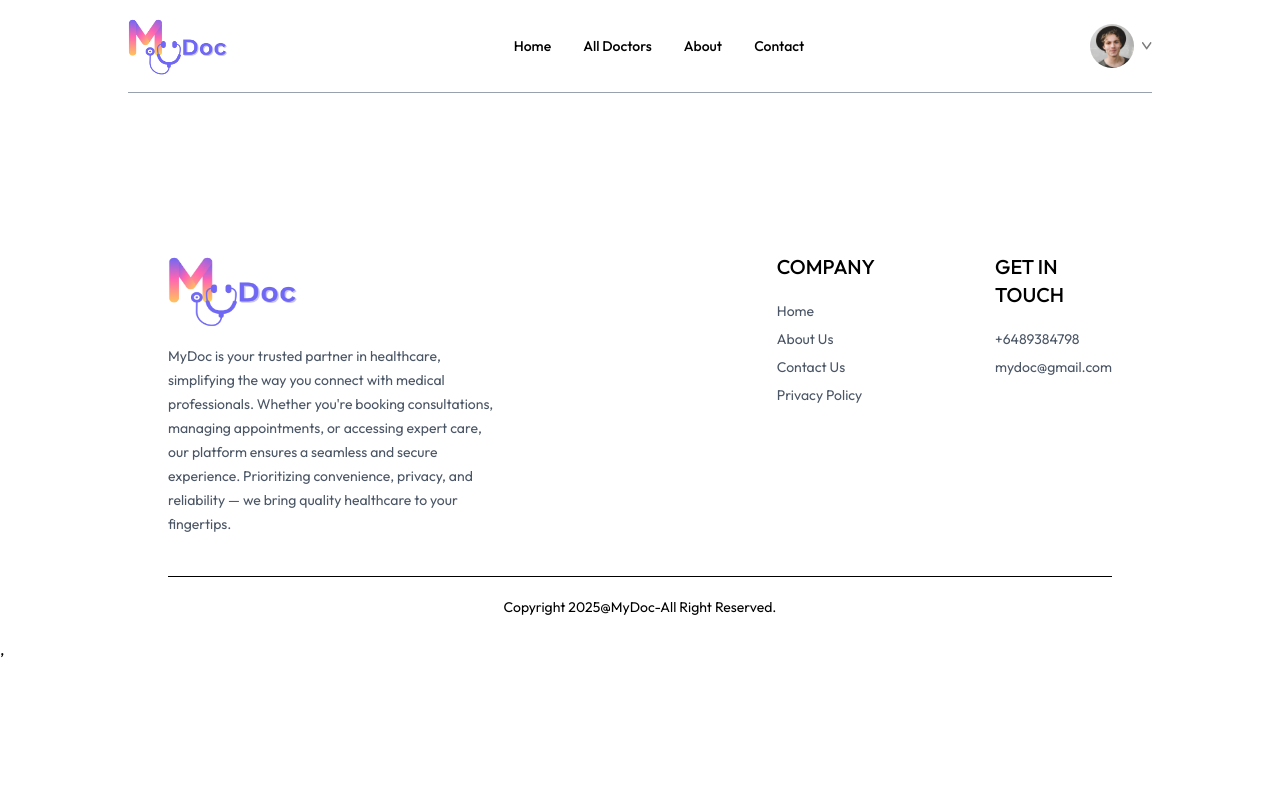
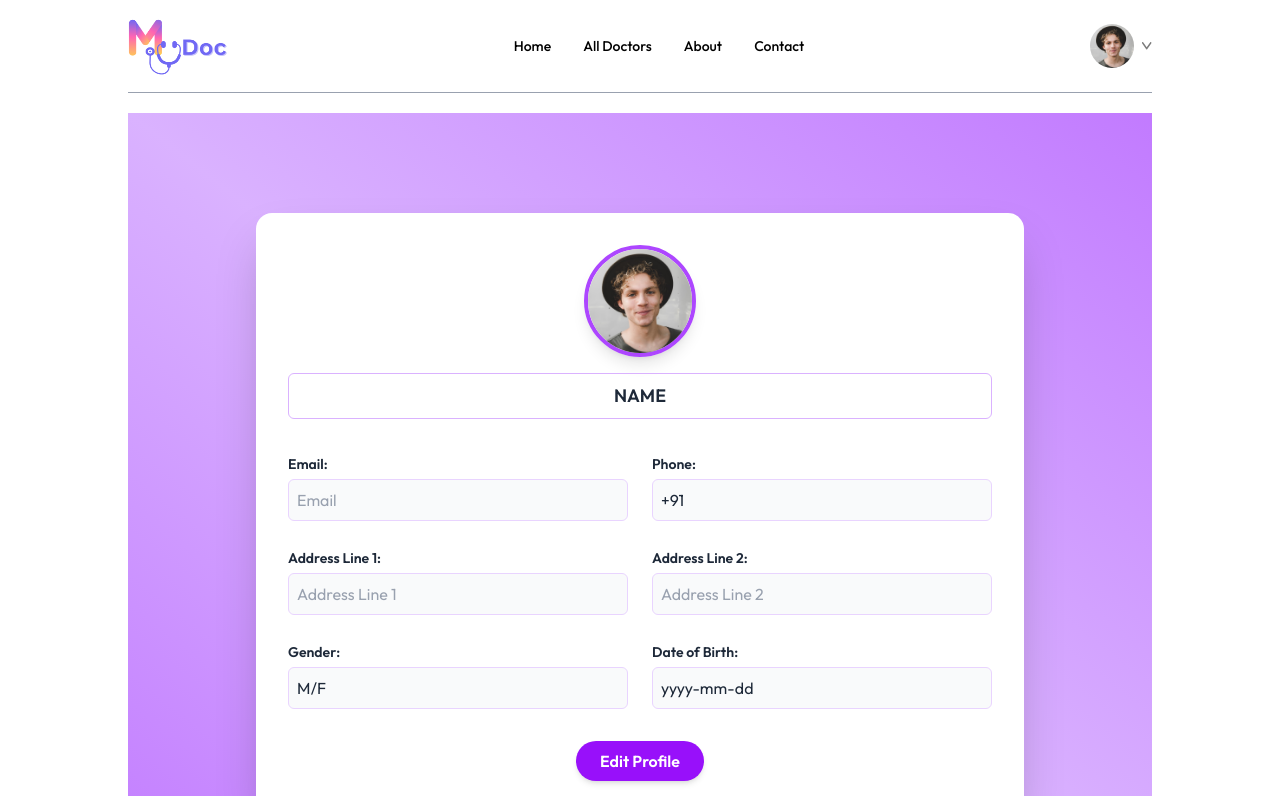
Before and after one commit to tiasamahanty03/MyDoc_Group_C, a React (Vite) app in the folder MyDoc-Frontend/: page /my-profile in a window 1280 px wide. Shown: the top 796 px of the page. Built offline with nearby package versions, Linux system fonts and the light colour scheme.

Commit message:
my profile done

```diff
--- a/MyDoc-Frontend/src/pages/MyProfile.jsx
+++ b/MyDoc-Frontend/src/pages/MyProfile.jsx
@@ -1,9 +1,128 @@
+import React, { useState } from 'react';
+import { assets } from '../assets/assets';
+
 const MyProfile = () => {
+  const [userData, setUserData] = useState({
+    name: '',
+    image: assets.profile_pic,
+    email: '',
+    phone: '+91 ',
+    address: {
+      line1: '',
+      line2: ''
+    },
+    gender: 'M/F',
+    dob: 'yyyy-mm-dd'
+  });
+
+  const [isEdit, setIsEdit] = useState(false);
+
+  const handleChange = (field, value) => {
+    setUserData(prev => ({ ...prev, [field]: value }));
+  };
+
+  const handleAddressChange = (field, value) => {
+    setUserData(prev => ({
+      ...prev,
+      address: {
+        ...prev.address,
+        [field]: value
+      }
+    }));
+  };
+
+  const handleToggleEdit = () => {
+    if (isEdit) {
+      console.log("Saved:", userData);
+    }
+    setIsEdit(prev => !prev);
+  };
+
   return (
-    <div>
+    <div className="min-h-screen flex items-center justify-center bg-gradient-to-tr from-purple-400 via-purple-300 to-purple-400 p-6">
+      <div className="bg-white text-gray-800 rounded-2xl shadow-2xl p-8 w-full max-w-3xl">
+        <div className="flex flex-col items-center">
+          <img
+            src={userData.image}
+            alt="Profile"
+            className="w-28 h-28 rounded-full object-cover border-4 border-purple-500 shadow-lg"
+          />
+          <div className="w-full mt-4 text-center">
+            {isEdit ? (
+              <input
+                type="text"
+                className="w-full text-lg font-semibold text-center border border-purple-300 rounded-md p-2 focus:outline-none focus:ring-2 focus:ring-purple-500"
+                value={userData.name}
+                placeholder="NAME"
+                onChange={e => handleChange("name", e.target.value)}
+              />
+            ) : (
+              <div className="w-full border border-purple-300 rounded-md p-2 text-lg font-semibold text-center">
+                {userData.name || 'NAME'}
+              </div>
+            )}
+          </div>
+        </div>
 
+        <div className="grid grid-cols-1 sm:grid-cols-2 gap-6 mt-8">
+          {/* Fields mapping */}
+          {[
+            ['Email', 'email', 'email'],
+            ['Phone', 'phone', 'text'],
+            ['Address Line 1', 'line1', 'text', true],
+            ['Address Line 2', 'line2', 'text', true],
+            ['Gender', 'gender', 'select'],
+            ['Date of Birth', 'dob', 'date']
+          ].map(([label, key, type, isAddress]) => {
+            const value = isAddress ? userData.address[key] : userData[key];
+            return (
+              <div key={key}>
+                <label className="text-sm font-semibold">{label}:</label>
+                {isEdit ? (
+                  type === 'select' ? (
+                    <select
+                      className="w-full mt-1 border border-purple-300 rounded-md p-2 focus:outline-none focus:ring-2 focus:ring-purple-500"
+                      value={userData.gender}
+                      onChange={e => handleChange("gender", e.target.value)}
+                    >
+                      <option>Male</option>
+                      <option>Female</option>
+                      <option>Other</option>
+                    </select>
+                  ) : (
+                    <input
+                      type={type}
+                      className="w-full mt-1 border border-purple-300 rounded-md p-2 focus:outline-none focus:ring-2 focus:ring-purple-500"
+                      value={value}
+                      onChange={e =>
+                        isAddress
+                          ? handleAddressChange(key, e.target.value)
+                          : handleChange(key, e.target.value)
+                      }
+                      placeholder={label}
+                    />
+                  )
+                ) : (
+                  <div className="w-full mt-1 border border-purple-200 rounded-md p-2 bg-gray-50 min-h-[42px]">
+                    {value || <span className="text-gray-400">{label}</span>}
+                  </div>
+                )}
+              </div>
+            );
+          })}
+        </div>
+
+        <div className="mt-8 text-center">
+          <button
+            onClick={handleToggleEdit}
+            className="bg-purple-600 hover:bg-purple-700 text-white font-semibold px-6 py-2 rounded-full shadow-md transition duration-200 ease-in-out"
+          >
+            {isEdit ? 'Save' : 'Edit Profile'}
+          </button>
+        </div>
+      </div>
     </div>
-  )
-}
+  );
+};
 
-export default MyProfile
+export default MyProfile;
```
